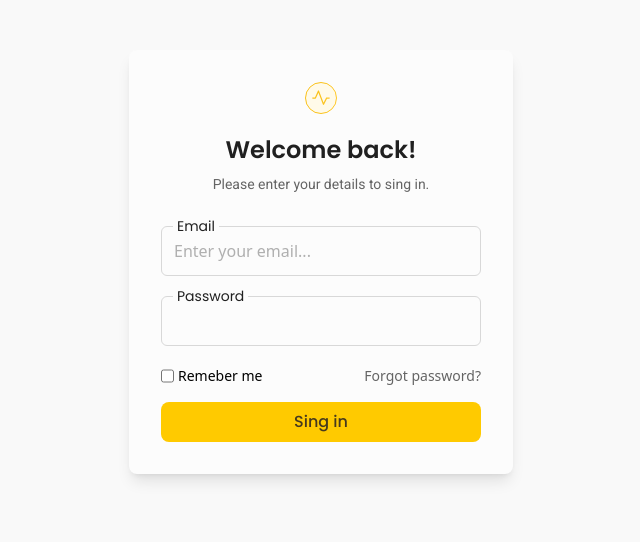
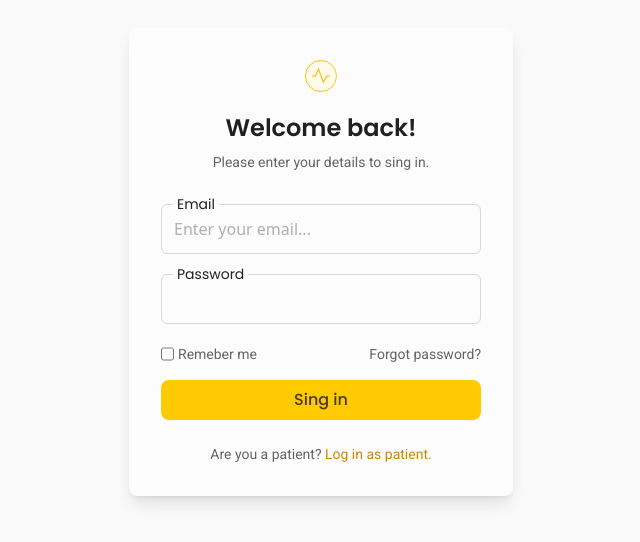
Before and after one commit to luizfernando05/tcc-diabetes, a React (Vite) app in the folder root/diagly-app/: page /1/login in a window 1280 px wide. Shown: the part 138-680 px from the top of the page, without its empty margins (319-959 px from the left). Built offline with nearby package versions, Linux system fonts and the light colour scheme.

Commit message:
:sparkles: feat(diagly-app): enhance LoginForm with userType handling and error display

```diff
--- a/root/diagly-app/src/components/Login/LoginForm.jsx
+++ b/root/diagly-app/src/components/Login/LoginForm.jsx
@@ -1,7 +1,33 @@
+import { useState } from 'react';
+import { useNavigate, useParams } from 'react-router-dom';
 import LogoIcon from '../../assets/logoIcon.svg?react';
 import InputField from '../Forms/InputField';
+import authService from '../../services/authService';
 
 const LoginForm = () => {
+  const { userType } = useParams();
+  const navigate = useNavigate();
+
+  const [formData, setFormData] = useState({ email: '', password: '' });
+  const [error, setError] = useState('');
+
+  const handleChange = (e) => {
+    setFormData({ ...formData, [e.target.name]: e.target.value });
+  };
+
+  const handleSubmit = async (e) => {
+    e.preventDefault();
+    setError('');
+
+    try {
+      const token = await authService.login(userType, formData);
+      localStorage.setItem('token', token);
+      navigate(`/${userType}/dashboard`);
+    } catch (err) {
+      setError(err.message);
+    }
+  };
+
   return (
     <div className="flex items-center justify-center min-h-screen bg-gray-02">
       <div className="bg-gray-01 p-8 rounded-lg shadow-lg w-96">
@@ -14,32 +40,63 @@ const LoginForm = () => {
         <p className="font-roboto text-gray-11 text-sm text-center mb-8">
           Please enter your details to sing in.
         </p>
-        <form action="">
+
+        <form onSubmit={handleSubmit}>
           <InputField
             label="Email"
             type="text"
-            name="username"
+            name="email"
             placeholder="Enter your email..."
+            value={formData.email}
+            onChange={handleChange}
+            required
           />
-          <InputField label="Password" type="password" name="password" />
+
+          <InputField
+            label="Password"
+            type="password"
+            name="password"
+            value={formData.password}
+            onChange={handleChange}
+            required
+          />
 
           <div className="flex justify-between items-center text-sm mb-4">
             <div className="flex">
               <input className="mr-1" type="checkbox" />
-              <p>Remeber me</p>
+              <p className="font-roboto text-sm text-gray-11">Remeber me</p>
             </div>
-            <a className="text-gray-11 hover:underline" href="#">
+            <a
+              className="font-roboto text-sm text-gray-11 hover:underline"
+              href="#"
+            >
               Forgot password?
             </a>
           </div>
 
           <button
             type="submit"
-            className="font-poppins text-base font-medium w-full bg-yellow-09 text-yellow-12 py-2 rounded-lg hover:bg-yellow-08 transition cursor-pointer"
+            className="font-poppins text-base font-medium w-full bg-yellow-09 text-yellow-12 py-2 rounded-lg hover:bg-yellow-08 transition cursor-pointer mb-2"
           >
             Sing in
           </button>
         </form>
+
+        {error && (
+          <p className="font-roboto text-red-500 text-xs text-center">
+            {error}
+          </p>
+        )}
+
+        <p className="font-roboto text-center text-sm mt-4 text-gray-11">
+          {userType === 'patient' ? 'Not a patient?' : 'Are you a patient?'}{' '}
+          <a
+            href={userType === 'patient' ? '/doctor/login' : '/patient/login'}
+            className="text-yellow-600 hover:underline"
+          >
+            Log in as {userType === 'patient' ? 'doctor' : 'patient'}.
+          </a>
+        </p>
       </div>
     </div>
   );
```
